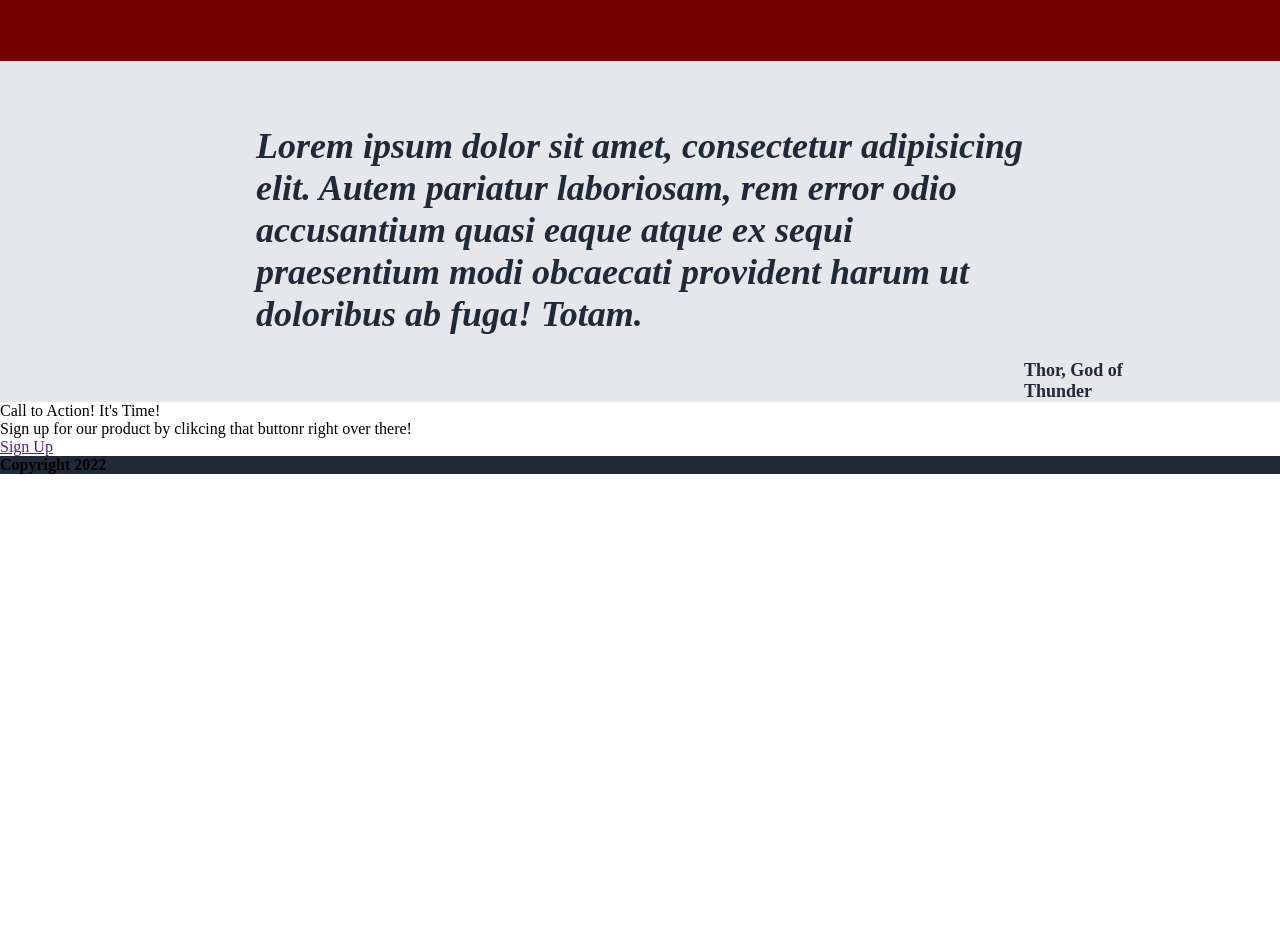
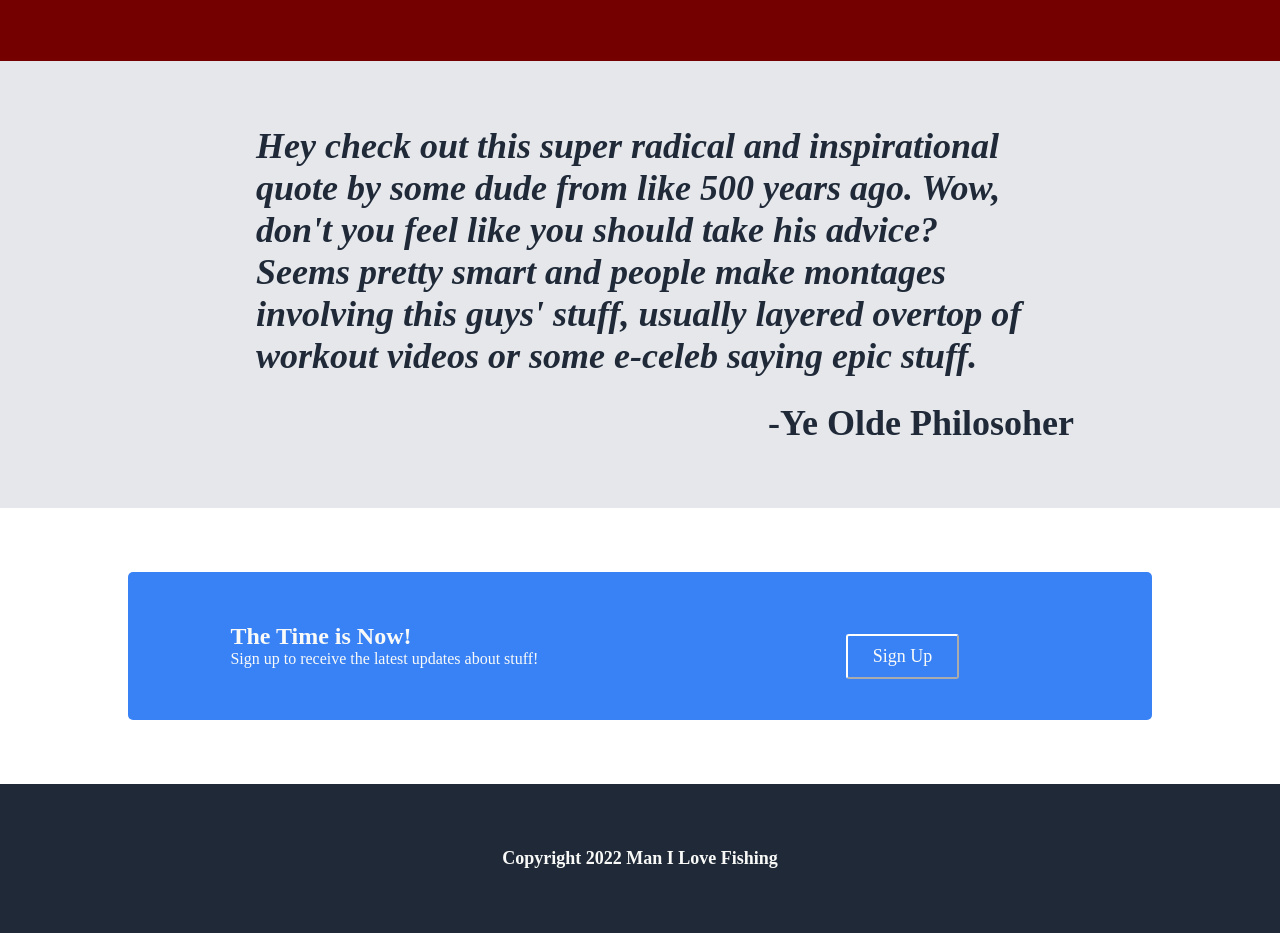
Before and after one commit to ManILoveFishing/Landing-Page, a plain HTML site: page index.html in a window 1280 px wide. Shown: the part 812-1745 px from the top of the page. Before the commit the page ends 1286 px from the top, so only its background shows below. Drawn offline with Linux system fonts and the light colour scheme.

Commit message:
Completed I think

```diff
--- a/index.html
+++ b/index.html
@@ -67,26 +67,30 @@
     </div>
     <div class="section3">
         <div class="quoteContainer">
-            <h5>Lorem ipsum dolor sit amet, consectetur adipisicing elit.
-                 Autem pariatur laboriosam, rem error odio accusantium quasi
-                  eaque atque ex sequi praesentium modi obcaecati provident harum ut doloribus ab fuga! Totam.</h5>
+            <h5>Hey check out this super radical and inspirational quote by some dude from like 500 years ago. Wow, don't you feel like you should
+                take his advice? Seems pretty smart and people make montages involving this guys' stuff, usually layered overtop of workout videos
+                or some e-celeb saying epic stuff.
+            </h5>
+            <div class="quoteAuthor">
+                <p>-Ye Olde Philosoher</p>
+            </div>
         </div>
-        <div class="quoteAuthor">
-            <p>Thor, God of Thunder</p>
-        </div>
+
     </div>
     <div class="section4">
         <div class="actioncallContainer">
-            <div class="actionText">Call to Action! It's Time!</div>
-            <div class="actionSubtext">Sign up for our product by clikcing that buttonr right over there!</div>
+            <div class="actionText">
+                <div class="actionCall">The Time is Now!</div>
+                    <div class="actionSubtext">Sign up to receive the latest updates about stuff!</div>
+            </div>
             <div class="buttonContainer">
-                <a href="">Sign Up</a>
+                <button class="s4Button">Sign Up</button>
             </div>
         </div>
     </div>
     <div class="footer">
-        <div class="footerContainer">
-        <h4>Copyright 2022</h4>
+        <div class="footerText">
+        <h4>Copyright 2022 Man I Love Fishing</h4>
         </div>
     </div>
     </div>
--- a/styles.css
+++ b/styles.css
@@ -138,12 +138,67 @@
 }
 
 .quoteAuthor {
-   margin-left: 80%;
-   margin-right: 10%;
+   margin-left: 60%;
+   margin-right: auto;
+   margin-bottom: 5%;
+   padding-bottom: 5%;
 }
 
 .quoteAuthor p {
-   font-size: 18px;
+   font-size: 36px;
    font-weight: 700;
    color: #1f2937;
 }
+
+.actioncallContainer {
+   display: flex;
+   flex-direction: row;
+   justify-content: left;
+   margin-bottom: 5%;
+   margin-left: 10%;
+   margin-right: 10%;
+   border-radius: 5px;
+   background-color: #3882F6;
+}
+
+.actionText {
+   padding: 5%;
+   margin-left: 5%;
+   color: #f9faf8;
+}
+.actionCall {
+   font-size: 24px;
+   font-weight: 700;
+}
+
+.buttonContainer {
+   margin-top: 6%;
+   margin-left: 25%;
+   background-color: #3882F6;
+   border: #f9faf8;
+}
+.s4Button {
+   background-color: #3882F6;
+   border-color: #ffffff;
+   color: #f9faf8;
+   border-radius: 3px;
+   border-width: 2px;
+   padding-top: 10px;
+   padding-bottom: 10px;
+   padding-left: 25px;
+   padding-right: 25px;
+   font-size: 18px;
+
+}
+
+.footerText {
+   margin: auto;
+   display: flex;
+   justify-content: center;
+   padding: 5%;
+}
+.footerText h4 {
+   font-size: 18px;
+   color: #f9faf8;
+   text-align: center;
+}
```
